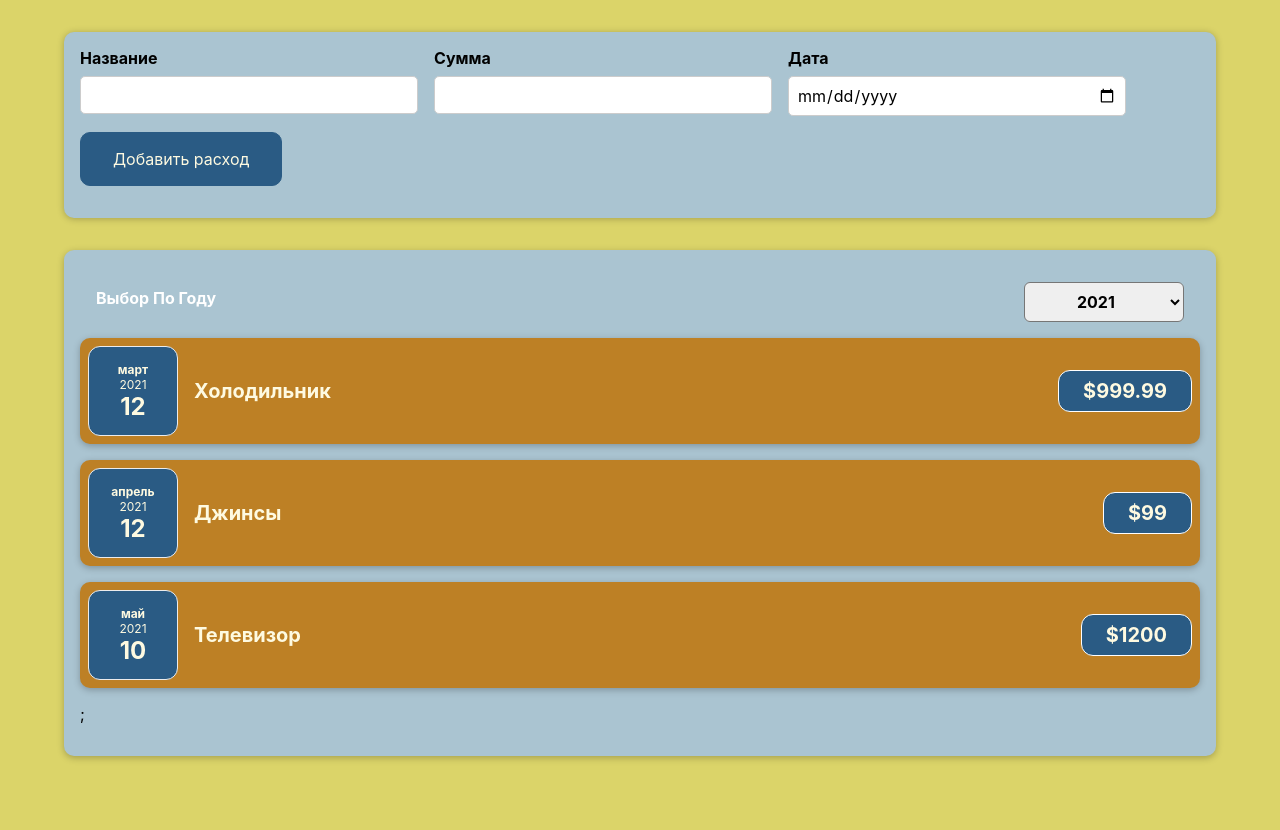
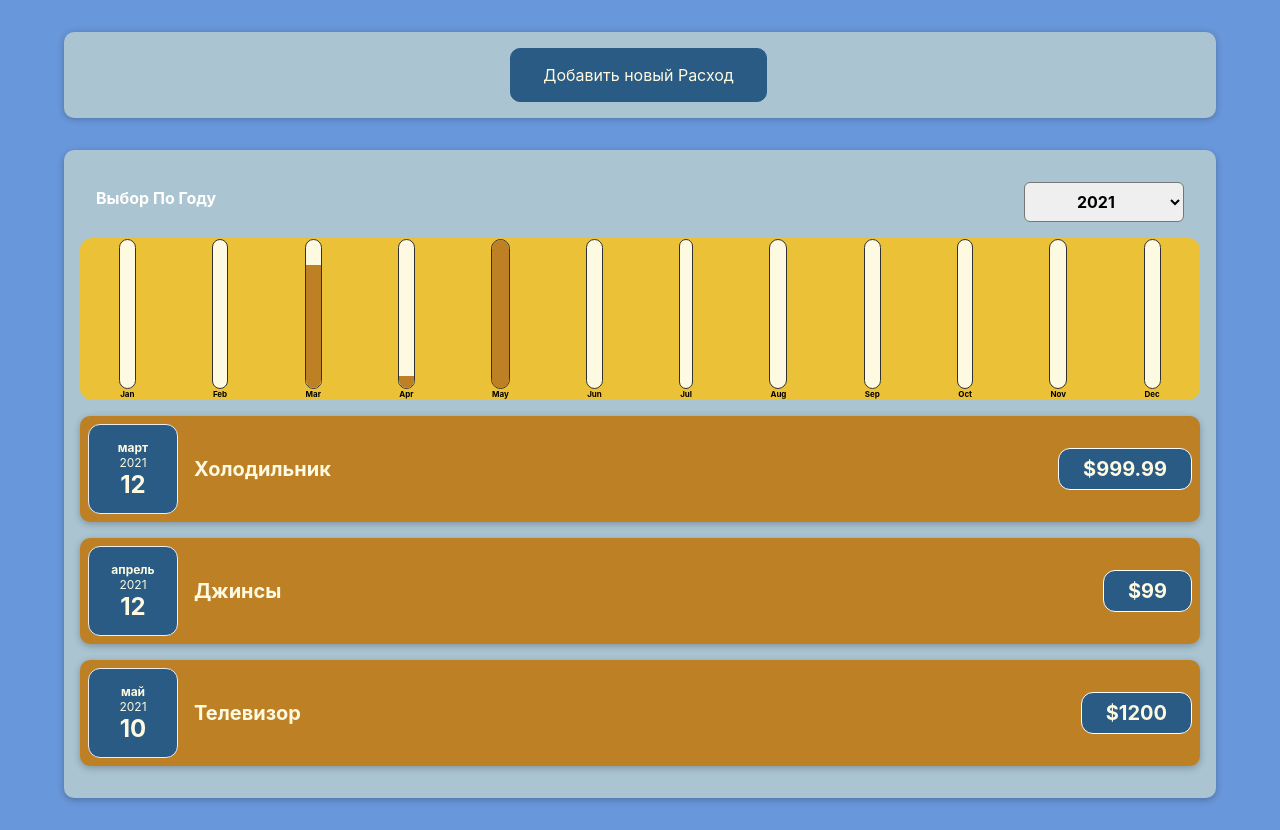
Before and after one commit to Gumadan/cost-accounting, a React (Create React App) app: page / in a window 1280 px wide. Before the commit the page ends 800 px from the top, so only its background shows below. Built offline with nearby package versions, Linux system fonts and the light colour scheme.

Commit message:
add Diagram

```diff
--- a/public/index.html
+++ b/public/index.html
@@ -24,7 +24,7 @@
       work correctly both with client-side routing and a non-root public URL.
       Learn how to configure a non-root public URL by running `npm run build`.
     -->
-    <title>React App</title>
+    <title>Учет Расходов</title>
   </head>
   <body>
     <noscript>You need to enable JavaScript to run this app.</noscript>
--- a/src/components/Costs/CostList.js
+++ b/src/components/Costs/CostList.js
@@ -16,7 +16,7 @@ const CostList = (props) => {
         description={cost.description}
         amount={cost.amount}
       />
-      ))};
+      ))}
     </ul>
   );
 };
--- a/src/components/Costs/Costs.js
+++ b/src/components/Costs/Costs.js
@@ -3,6 +3,7 @@ import Card from "../UI/Card";
 import CostsFilter from "./CostFilter";
 import React, { useState } from "react";
 import CostList from "./CostList";
+import CostsDiagram from "./CostsDiagram";
 
 const Costs = (props) => {
   const [selectedYear, setSelecdedYear] = useState("2021");
@@ -19,6 +20,7 @@ const Costs = (props) => {
     <div>
       <Card className="costs">
         <CostsFilter year={selectedYear} onChangeYear={yearChangeHandler} />
+        <CostsDiagram costs={filteredCosts}/>
         <CostList costs={filteredCosts} />
       </Card>
     </div>
--- /dev/null
+++ b/src/components/Costs/CostsDiagram.js
@@ -0,0 +1,27 @@
+import Diagram from "../Diagram/Diagram";
+
+const CostsDiagram = (props) => {
+  const diagramDataSets = [
+    { label: "Jan", value: 0 },
+    { label: "Feb", value: 0 },
+    { label: "Mar", value: 0 },
+    { label: "Apr", value: 0 },
+    { label: "May", value: 0 },
+    { label: "Jun", value: 0 },
+    { label: "Jul", value: 0 },
+    { label: "Aug", value: 0 },
+    { label: "Sep", value: 0 },
+    { label: "Oct", value: 0 },
+    { label: "Nov", value: 0 },
+    { label: "Dec", value: 0 },
+  ];
+
+  for (const cost of props.costs) {
+    const costMonth = cost.date.getMonth();
+    diagramDataSets[costMonth].value += cost.amount;
+  }
+
+  return <Diagram dataSets={diagramDataSets}/>;
+};
+
+export default CostsDiagram;
--- /dev/null
+++ b/src/components/Diagram/Diagram.css
@@ -0,0 +1,9 @@
+.diagram {
+    padding: 1px;
+    border-radius: 12px;
+    background-color: #ebc137;
+    text-align: center;
+    display: flex;
+    justify-content: space-around;
+    height: 10rem;
+}
--- /dev/null
+++ b/src/components/Diagram/Diagram.js
@@ -0,0 +1,23 @@
+import DiagramBar from "./DiagramBar";
+import "./Diagram.css";
+
+const Diagram = (props) => {
+  const dataSetsValue = props.dataSets.map((dataSet) => dataSet.value);
+
+  const maxMonthCosts = Math.max(...dataSetsValue);
+
+  return (
+    <div className="diagram">
+      {props.dataSets.map((dataSet) => (
+        <DiagramBar
+          key={dataSet.label}
+          value={dataSet.value}
+          maxValue={maxMonthCosts}
+          label={dataSet.label}
+        />
+      ))}
+    </div>
+  );
+};
+
+export default Diagram;
--- /dev/null
+++ b/src/components/Diagram/DiagramBar.css
@@ -0,0 +1,30 @@
+.diagram-bar {
+    height: 100%;
+    display: flex;
+    flex-direction: column;
+    align-items: center;
+}
+
+.diagram-bar__inner {
+    height: 100%;
+    width: 100%;
+    border: 1px solid #313131;
+    border-radius: 12px;
+    background-color: #fefae1;
+    overflow: hidden;
+    display: flex;
+    flex-direction: column;
+    justify-content: flex-end;
+}
+
+.diagram-bar__fill {
+    background-color: #bd8025;
+    width: 100%;
+    transition: all 0.3s ease-out;
+}
+
+.diagram-bar__label {
+    font-weight: bold;
+    font-size: 0.5rem;
+    text-align: center;
+}
--- /dev/null
+++ b/src/components/Diagram/DiagramBar.js
@@ -0,0 +1,25 @@
+import "./DiagramBar.css";
+
+const DiagramBar = (props) => {
+  let barFillHeight = "0";
+
+  if (props.maxValue > 0) {
+    barFillHeight = Math.round((props.value / props.maxValue) * 100) + "%";
+  }
+
+  return (
+    <div className="diagram-bar">
+      <div className="diagram-bar__inner">
+        <div
+          className="diagram-bar__fill"
+          style={{
+            height: barFillHeight,
+          }}
+        ></div>
+      </div>
+      <div className="diagram-bar__label">{props.label}</div>
+    </div>
+  );
+};
+
+export default DiagramBar;
--- a/src/components/NewCost/CostForm.js
+++ b/src/components/NewCost/CostForm.js
@@ -87,6 +87,7 @@ const CostForm = (props) => {
         </div>
         <div className="new-cost__actions">
           <button type="submit">Добавить расход</button>
+          <button type="button" onClick={props.onCancel}>Отмена</button>
         </div>
       </div>
     </form>
--- a/src/components/NewCost/NewCost.js
+++ b/src/components/NewCost/NewCost.js
@@ -1,18 +1,33 @@
+import React, { useState } from "react";
 import CostForm from "./CostForm";
 import "./NewCost.css";
 
 const NewCost = (props) => {
+  const [isFormVisible, setIsFormVisible] = useState(false);
+
   const saveCostDataHandler = (inputCostData) => {
     const costData = {
-        ...inputCostData,
-        id: Math.random().toString()
-    }
+      ...inputCostData,
+      id: Math.random().toString(),
+    };
     props.onAddCost(costData);
+    setIsFormVisible(false)
   };
+
+  const inputCostDataHandler = () => {
+    setIsFormVisible(true);
+  };
+
+  const cancelCostHandler = () => {
+    setIsFormVisible(false);
+  }
 
   return (
     <div className="new-cost">
-      <CostForm onSaveCostData={saveCostDataHandler} />
+      {!isFormVisible && (
+        <button onClick={inputCostDataHandler}>Добавить новый Расход</button>
+      )}
+      {isFormVisible && <CostForm onSaveCostData={saveCostDataHandler} onCancel={cancelCostHandler}/>}
     </div>
   );
 };
--- a/src/index.css
+++ b/src/index.css
@@ -1,6 +1,6 @@
 body {
   margin: 20px;
-  background-color: rgb(219, 212, 105);
+  background-color: rgb(105, 151, 219);
   font-family: -apple-system, BlinkMacSystemFont, 'Segoe UI', 'Roboto', 'Oxygen',
     'Ubuntu', 'Cantarell', 'Fira Sans', 'Droid Sans', 'Helvetica Neue',
     sans-serif;
```
